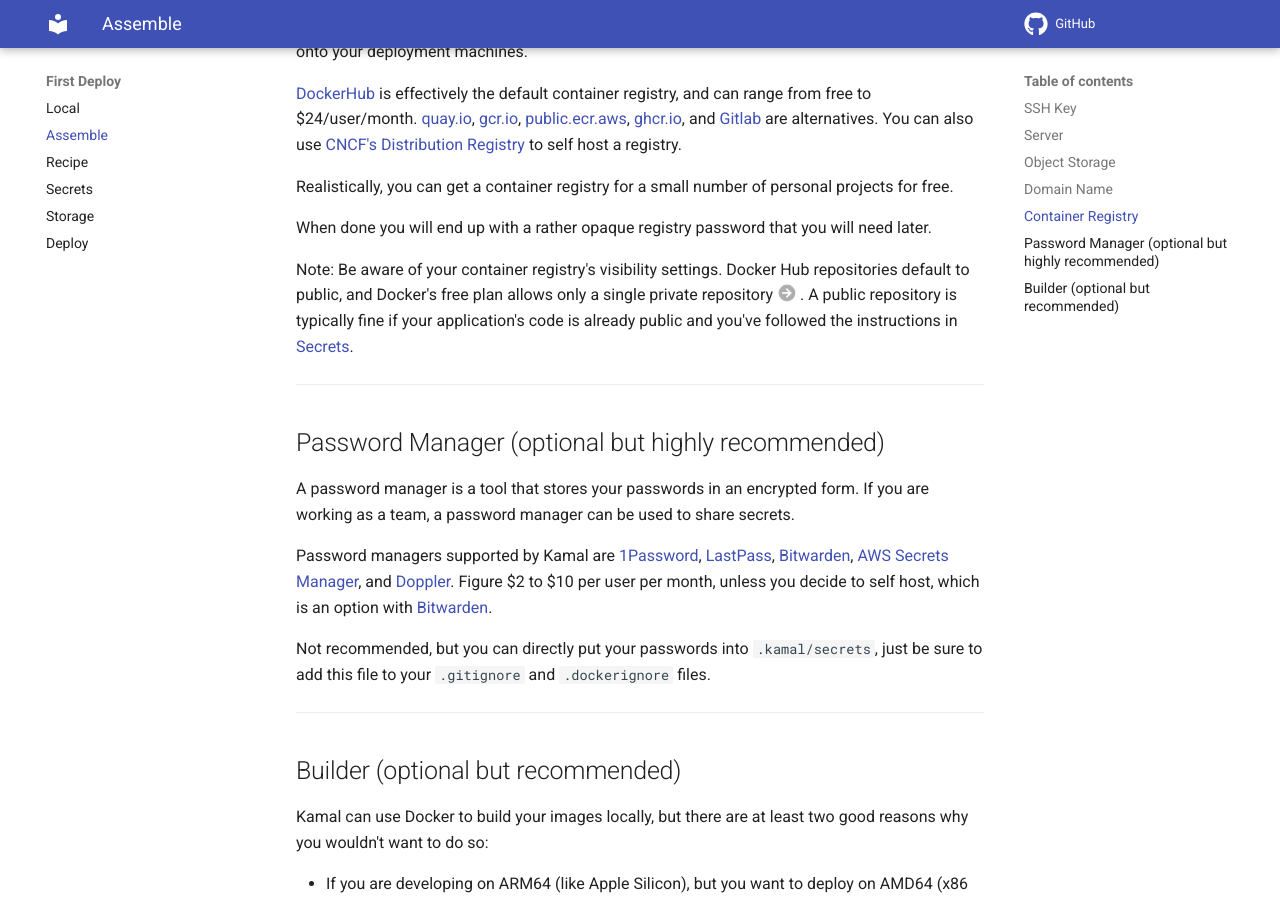
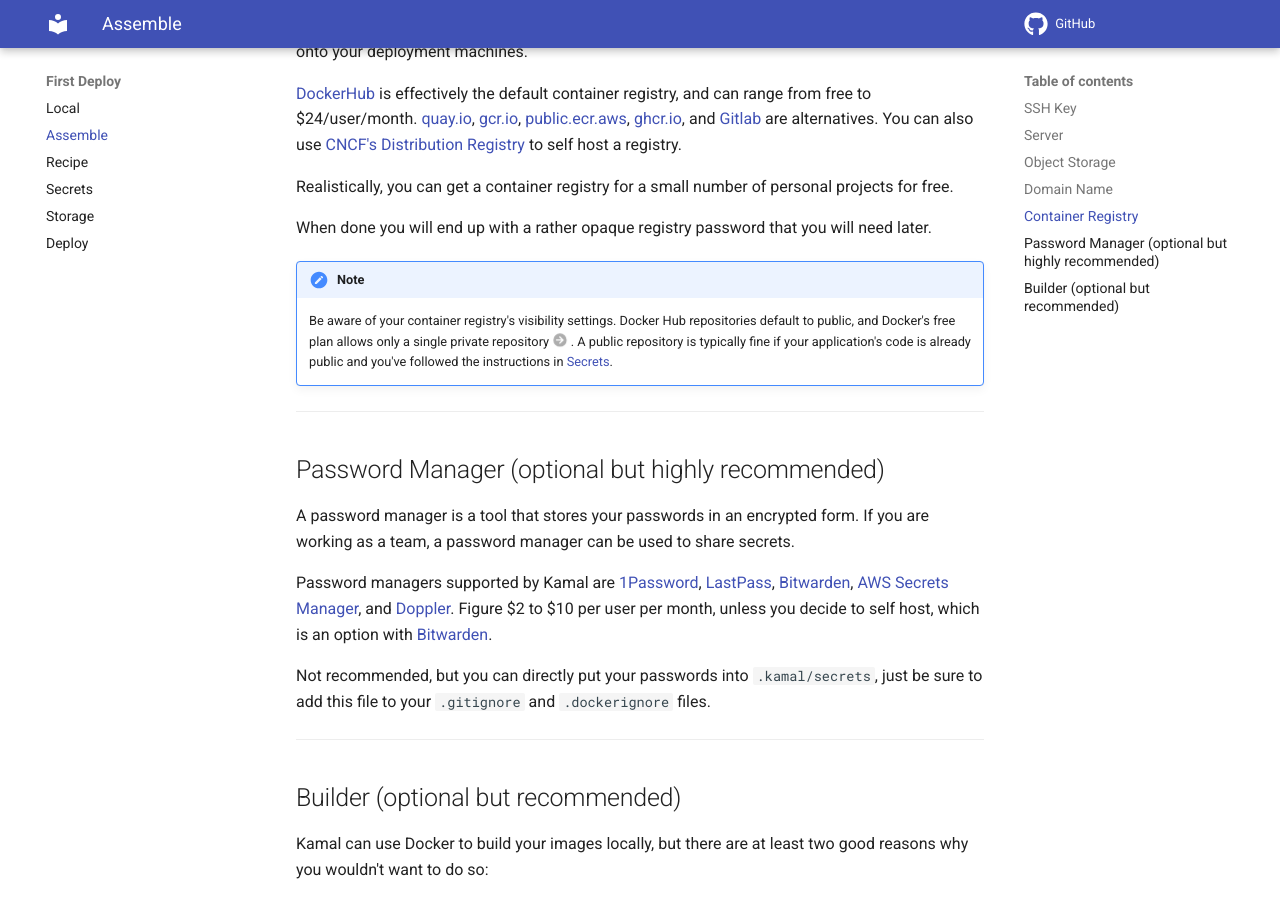
Before and after one commit to rubys/kamal-in-production, an MkDocs documentation site: the page built from docs/Assemble.md, in a window 1280 px wide and 900 px high, scrolled down 2838 px. Built offline with MkDocs 1.6.1 and Material for MkDocs 9.7.7, drawn with Linux system fonts in a browser that asks for light colours; comment, search, counter and statistics services are not loaded; part of the change alters nothing that is shown.

```diff
--- a/docs/Assemble.md
+++ b/docs/Assemble.md
@@ -109,10 +109,11 @@ Realistically, you can get a container registry for a small number of personal p
 
 When done you will end up with a rather opaque registry password that you will need later.
 
-Note: Be aware of your container registry's visibility settings. Docker Hub repositories default to public, and Docker's free plan allows only a single private repository(1). A public repository is typically fine if your application's code is already public and you've followed the instructions in [Secrets](Secrets.md).
-{ .annotate }
+!!! note
+    Be aware of your container registry's visibility settings. Docker Hub repositories default to public, and Docker's free plan allows only a single private repository(1). A public repository is typically fine if your application's code is already public and you've followed the instructions in [Secrets](Secrets.md).
+    { .annotate }
 
-1. Container registries identify images using the format `username/repository:tag`. Kamal uses one repository per application and tags each built image with it's git revision SHA, as in `samruby/depot:b4a133e45d9dc7becf90f98bd045a6956e886a19`
+    1. Container registries identify images using the format `username/repository:tag`. Kamal uses one repository per application and tags each built image with it's git revision SHA, as in `samruby/depot:b4a133e45d9dc7becf90f98bd045a6956e886a19`
 
 ---
 
```
